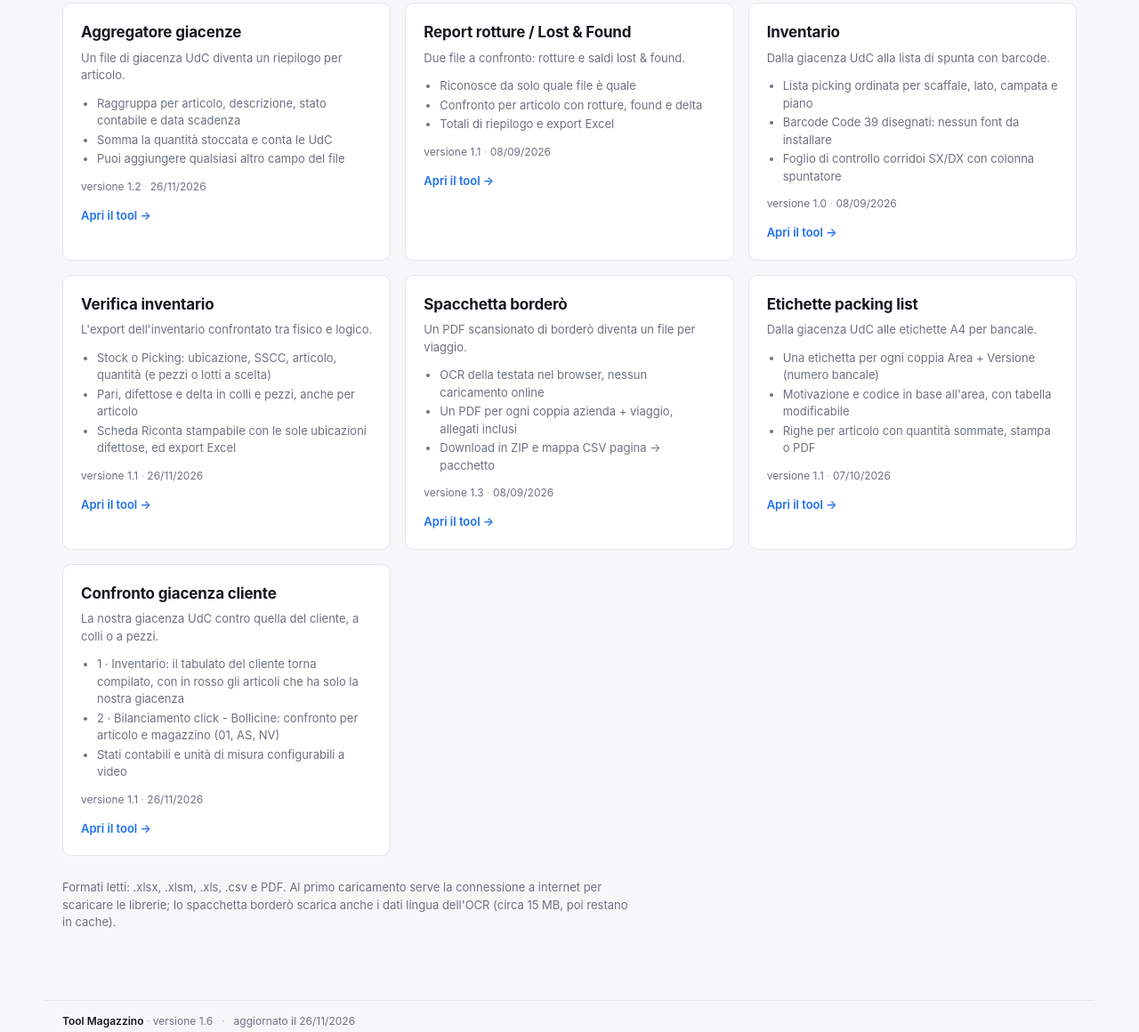
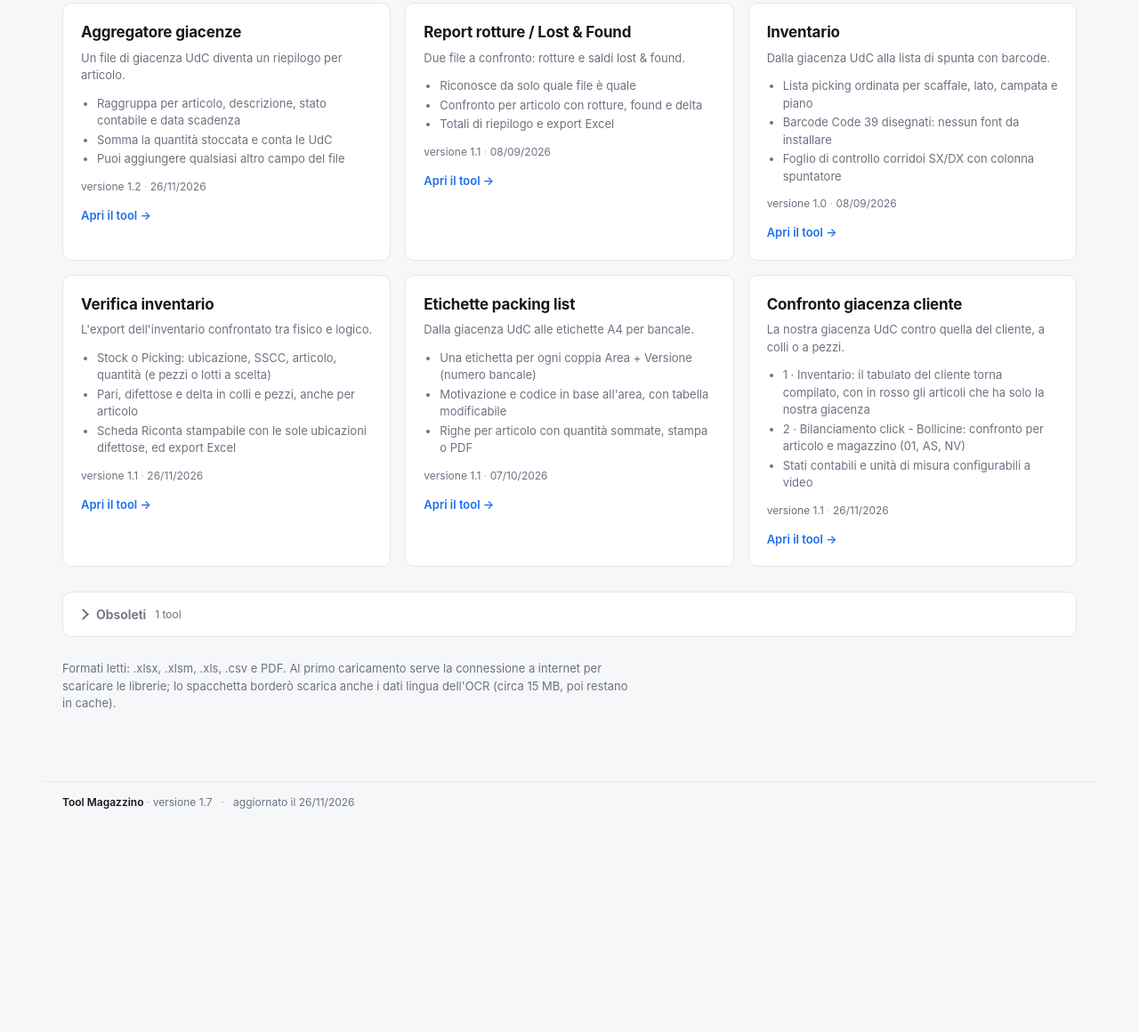
Before and after one commit to Yanez86/whtool, a plain HTML site: page index.html in a window 1280 px wide. Shown: the part 179-1339 px from the top of the page at 89% size. After the commit the page ends 1118 px from the top, so only its background shows below. Drawn offline with Linux system fonts and the light colour scheme.

Commit message:
Home 1.7: Spacchetta borderò nella sezione Obsoleti
La scheda del Borderò esce dalla griglia principale e va in una sezione
"Obsoleti" in fondo alla home, chiusa all'apertura e apribile con un
clic (details/summary, senza JavaScript). La voce "Borderò" resta nella
barra in alto, identica su tutte le pagine.

Provato in Chromium: chiusa all'avvio, si apre e si richiude, tema
chiaro e scuro, nessuno scorrimento orizzontale a 390 px.

Co-Authored-By: Claude Opus 5.5 <noreply@anthropic.com>
Claude-Session: https://claude.ai/code/session_01752LPAeoQEi9bp4JMFLing

```diff
--- a/index.html
+++ b/index.html
@@ -136,6 +136,18 @@
   .vertool .sep{opacity:.5}
   .note{margin-top:26px;color:var(--muted);font-size:13px;max-width:78ch}
 
+  /* tool obsoleti: sezione chiusa, si apre con un clic */
+  details.obsoleti{margin-top:28px;border:1px solid var(--line);border-radius:var(--radius);background:var(--panel)}
+  details.obsoleti > summary{cursor:pointer;list-style:none;padding:14px 18px;display:flex;align-items:center;
+    gap:10px;font-weight:600;color:var(--muted);user-select:none;border-radius:var(--radius)}
+  details.obsoleti > summary::-webkit-details-marker{display:none}
+  details.obsoleti > summary::before{content:"";width:7px;height:7px;border-right:2px solid currentColor;
+    border-bottom:2px solid currentColor;transform:rotate(-45deg);transition:transform .15s}
+  details.obsoleti[open] > summary::before{transform:rotate(45deg)}
+  details.obsoleti > summary:hover{color:var(--ink);background:var(--accent-soft)}
+  details.obsoleti > summary .cnt{font-weight:400;font-size:12px}
+  details.obsoleti .toolgrid{margin:0;padding:4px 18px 18px}
+
   /* piè di pagina con versione */
   .ver{max-width:1180px;margin:0 auto;padding:14px 20px 28px;color:var(--muted);font-size:12px;
     border-top:1px solid var(--line);display:flex;gap:10px;flex-wrap:wrap;align-items:baseline}
@@ -213,18 +225,6 @@
       <span class="go">Apri il tool &rarr;</span>
     </a>
 
-    <a class="tool" href="bordero.html">
-      <h2>Spacchetta borderò</h2>
-      <p>Un PDF scansionato di borderò diventa un file per viaggio.</p>
-      <ul>
-        <li>OCR della testata nel browser, nessun caricamento online</li>
-        <li>Un PDF per ogni coppia azienda + viaggio, allegati inclusi</li>
-        <li>Download in ZIP e mappa CSV pagina &rarr; pacchetto</li>
-      </ul>
-      <div class="vertool">versione 1.3 <span class="sep">·</span> 08/09/2026</div>
-      <span class="go">Apri il tool &rarr;</span>
-    </a>
-
     <a class="tool" href="etichette.html">
       <h2>Etichette packing list</h2>
       <p>Dalla giacenza UdC alle etichette A4 per bancale.</p>
@@ -250,11 +250,29 @@
     </a>
   </div>
 
+  <!-- tool obsoleti: sezione chiusa all'apertura, si apre con un clic -->
+  <details class="obsoleti">
+    <summary>Obsoleti <span class="cnt">1 tool</span></summary>
+    <div class="toolgrid">
+      <a class="tool" href="bordero.html">
+        <h2>Spacchetta borderò</h2>
+        <p>Un PDF scansionato di borderò diventa un file per viaggio.</p>
+        <ul>
+          <li>OCR della testata nel browser, nessun caricamento online</li>
+          <li>Un PDF per ogni coppia azienda + viaggio, allegati inclusi</li>
+          <li>Download in ZIP e mappa CSV pagina &rarr; pacchetto</li>
+        </ul>
+        <div class="vertool">versione 1.3 <span class="sep">·</span> 08/09/2026</div>
+        <span class="go">Apri il tool &rarr;</span>
+      </a>
+    </div>
+  </details>
+
   <p class="note">Formati letti: .xlsx, .xlsm, .xls, .csv e PDF. Al primo caricamento serve la connessione a internet per scaricare le librerie; lo spacchetta borderò scarica anche i dati lingua dell'OCR (circa 15 MB, poi restano in cache).</p>
 </div>
 
 <footer class="ver noprint">
-  <span><strong>Tool Magazzino</strong> <span class="sep">·</span> versione 1.6</span>
+  <span><strong>Tool Magazzino</strong> <span class="sep">·</span> versione 1.7</span>
   <span class="sep">·</span>
   <span>aggiornato il 26/11/2026</span>
 </footer>
```
Also changed, not shown: 3 other files.
